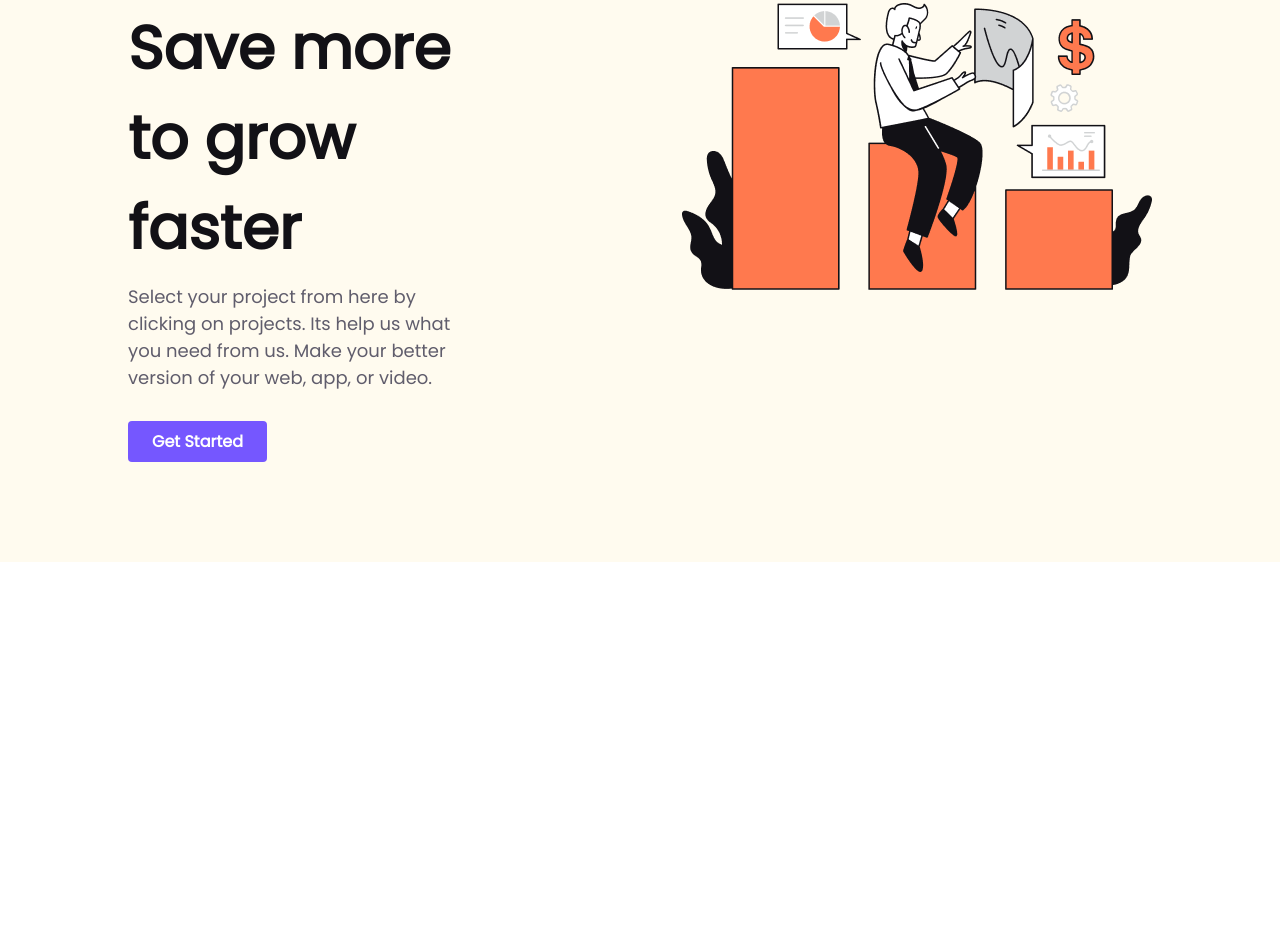
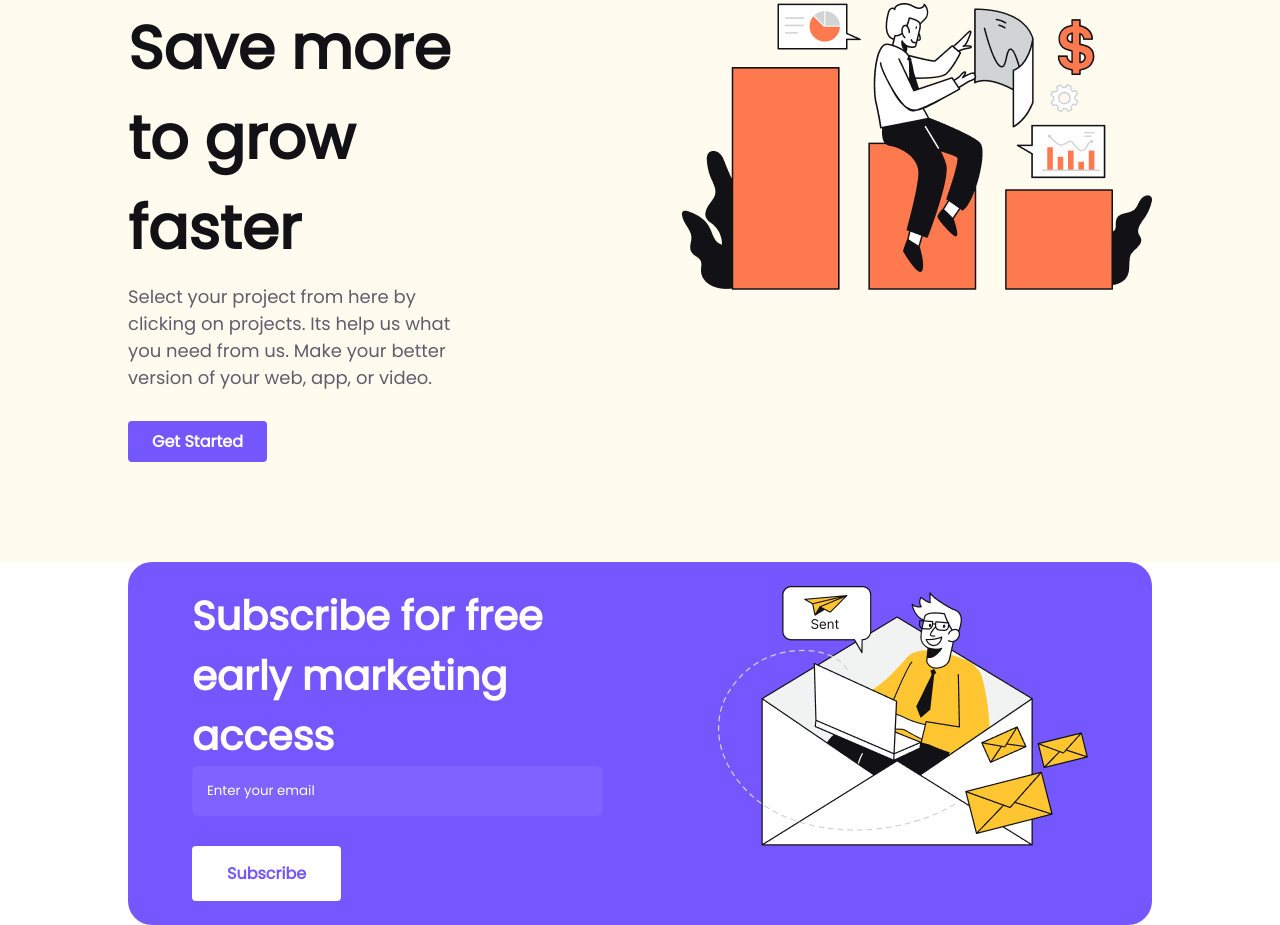
Before and after one commit to HoXuanTy/LangdingPage_Project, a plain HTML site: page index.html in a window 1280 px wide. Shown: the part 964-1889 px from the top of the page. Before the commit the page ends 1526 px from the top, so only its background shows below. Drawn offline with Linux system fonts and the light colour scheme.

Commit message:
done subscribe section

```diff
--- /dev/null
+++ b/css/subscribe.css
@@ -0,0 +1,46 @@
+.subscribe-section {
+    display: flex;
+    flex-direction: row;
+    margin: 0px 10%;
+    padding: 24px 5%;
+    background-color: #7557FF;
+    border-radius: 24px;
+}
+
+.subscribe-section-left {
+    align-content: center;
+    align-self: center;
+}
+.subscribe-section-title {
+    font-size: 40px;
+    font-weight: 600;
+    color: #ffffff;
+    width: 80%;
+}
+.save-more .subscribe-section-title {
+    font-size: 60px;
+    width: 70%;
+
+}
+.subscribe-section-content {
+    font-size: 18px;
+    color: #605D6C;
+    margin-top: 10px;
+    width: 80%;
+}
+
+.subscribe-section input {
+    padding: 15px 139px 15px 15px;
+    border-radius: 6px;
+    background-color: #7E63FF;
+
+}
+.subscribe-section input::placeholder {
+    color: #ffffff;
+}
+.btn-subscribe {
+    background-color: #fff;
+    color: #7557FF;
+    margin-top: 30px;
+    padding: 15px 35px;
+}
--- a/index.html
+++ b/index.html
@@ -12,6 +12,7 @@
     <link rel="stylesheet" href="./css/styles.css">
     <link rel="stylesheet" href="./css/header.css">
     <link rel="stylesheet" href="./css/common.css">
+    <link rel="stylesheet" href="./css/subscribe.css">
 
     <title>Marketing Agency Landing Page</title>
 </head>
@@ -57,6 +58,17 @@
                 <img src="./asset/image/save-more.png" alt="save-more-img" class="common-section-img">
             </div>
         </section>
+
+        <section class="subscribe-section">
+            <div class="subscribe-section-left">
+                <h1 class="subscribe-section-title">Subscribe for free early marketing access</h1>
+                <input type="email" placeholder="Enter your email">
+                <button type="button" class="btn-subscribe">Subscribe</button>
+            </div>
+            <div class="subscribe-section-right">
+                <img src="./asset/image/sending-email.png" alt="sending-email-img" class="subscribe-section-img">
+            </div>
+        </section>
     </main>
 
 </body>
```
Also changed, not shown: asset/image/sending-email.png (added).
